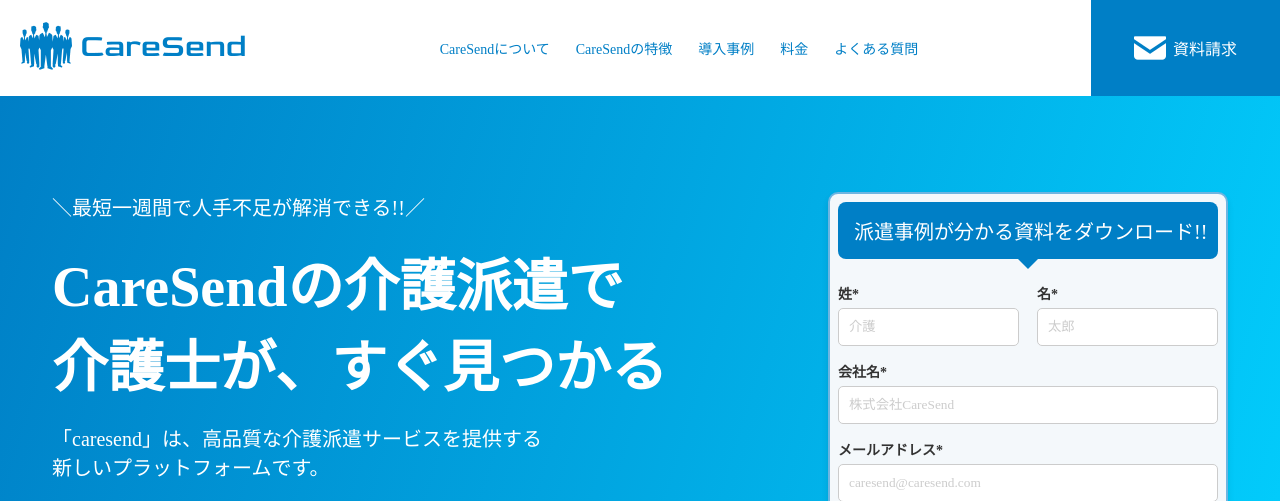
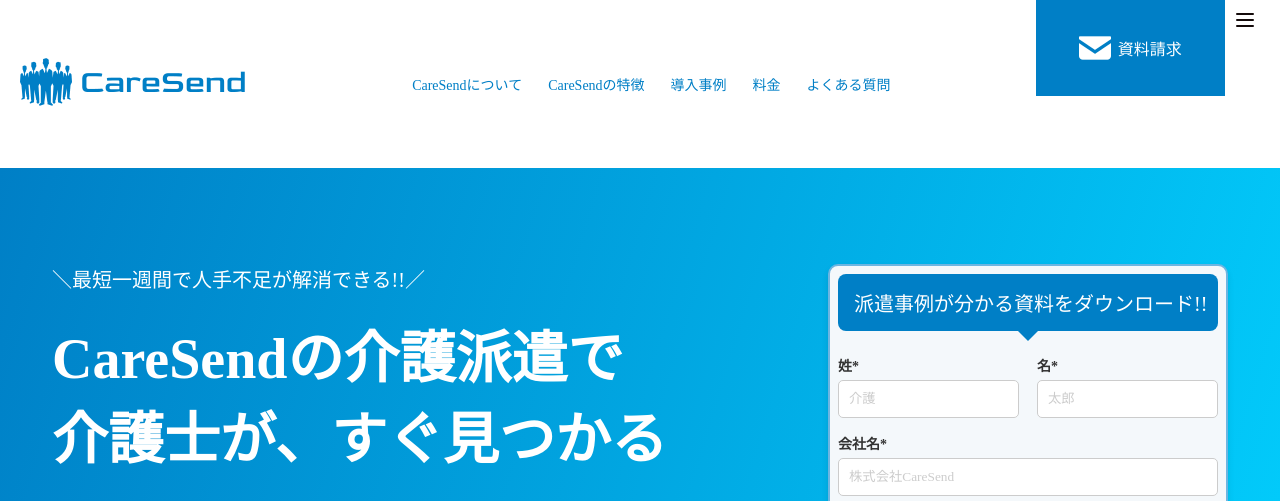
Before and after one commit to renshirogane/shogo-log, a PHP site: page / in a window 1280 px wide. Shown: the top 501 px of the page. Run offline with PHP 8.4, Linux system fonts and the light colour scheme.

Commit message:
中級編-サービスLPです。

```diff
--- a/中級編-サービスLP/index.html
+++ b/中級編-サービスLP/index.html
@@ -44,23 +44,19 @@
         </div><!-- /.header__info -->
         <div class="menu-container">
           <!-- ハンバーガーメニュー -->
-          <input type="checkbox" id="menu-toggle">
-          <label for="menu-toggle" class="menu-icon">
-              <span></span>
-              <span></span>
-              <span></span>
-              メニュー
-          </label>
-          <!-- メニューボックス -->
-          <nav class="menu">
-              <ul>
-                  <!-- メニュー項目 -->
-                  <li><a href="#">Home</a></li>
-                  <li><a href="#">About</a></li>
-                  <li><a href="#">Services</a></li>
-                  <li><a href="#">Contact</a></li>
-              </ul>
-          </nav>
+          <div class="hamburger hamburger_force_clicked hamburger_action_clicked">
+            <span></span><span></span><span></span>
+          </div>
+          <div class="menu hamburger_action_clicked">
+            <ul class="li">top</ul>
+            <ul class="li">news</ul>
+            <ul class="li">instagram</ul>
+            <ul class="li">menu</ul>
+            <ul class="li">shop</ul>
+            <ul class="li">recruit</ul>
+            <ul class="li">contact</ul>
+            <ul class="li">shopping</ul>
+          </div>
         </div>
       </div>
     </header><!-- ヘッダー終了 -->
--- a/中級編-サービスLP/style.css
+++ b/中級編-サービスLP/style.css
@@ -191,59 +191,68 @@
 /* ハンバーガーメニュー */
 /* ーーーー */
 
-.menu-container {
-  display: none; /* デフォルトで非表示に設定 */
-  position: relative; /* 相対位置に配置 */
-  width: 64px; /* 幅を64pxに設定 */
-  height: 64px; /* 高さを64pxに設定 */
-  background-color: #000; /* 背景色を黒に設定 */
-  color: #fff; /* テキスト色を白に設定 */
+.hamburger {
+  width: 40px;
+  aspect-ratio: 1;
+	aspect-ratio: 1;
+	cursor: pointer;
+	height: inherit;
+	position: relative; /*ボタン内側の基点となるためrelativeを指定*/
 }
 
-.menu-container input{
-  display: none; /* 入力フィールドを非表示に設定 */
+/*ボタン内側*/
+
+.hamburger span {
+	background: #140B0B;
+	border-radius: .125rem;
+	display: inline-block;
+	height: .125rem;
+	left: 50%;
+	position: absolute;
+	transform: translate(-50%, -50%);
+	transition: all 0.4s; /*アニメーションの設定*/
+	width: 45%;
 }
 
-/* メニューアイコン（ハンバーガーメニュー）のスタイル */
-.menu-icon {
-  display: inline-block; /* インラインブロック要素に設定 */
-  cursor: pointer; /* カーソルをポインターに変更 */
-  height: 100%; /* 高さを100%に設定 */
+.hamburger span:nth-of-type(1) {
+	top: 65%;
 }
 
-.menu-icon span {
-  display: block; /* スパンをブロック要素に設定 */
-  width: 100%; /* 幅を100%に設定 */
-  height: 4px; /* 高さを4pxに設定 */
-  background-color: #fff; /* 背景色を白に設定 */
-  margin: 4px 0; /* 上下に4pxのマージンを設定 */
-  transition: all 0.3s ease; /* すべてのプロパティのトランジションを設定 */
+.hamburger span:nth-of-type(2) {
+	top: 50%;
 }
 
-/* メニューを隠すためのスタイル */
-.menu {
-  display: none; /* デフォルトで非表示に設定 */
-  position: absolute; /* 絶対位置に配置 */
-  top: 100%; /* 親要素の下に配置 */
-  left: 0; /* 左端に配置 */
-  background-color: #f9f9f9; /* 背景色を淡いグレーに設定 */
-  width: 100%; /* 幅を100%に設定 */
+.hamburger span:nth-of-type(3) {
+	top: 35%;
 }
 
-.menu ul {
-  list-style: none; /* リストマーカーを削除 */
-  padding: 0; /* パディングをリセット */
-  margin: 0; /* マージンをリセット */
+/*clickedクラスが付与されると線が回転して×に*/
+
+.hamburger._emergent span:nth-of-type(1) {
+	left: 50%;
+	top: 50%;
+	transform: translate(-50%, -50%) rotate(-45deg);
 }
 
-.menu ul li {
-  text-align: center; /* テキストを中央に揃える */
-  padding: 10px 0; /* 上下に10pxのパディングを設定 */
+.hamburger._emergent span:nth-of-type(2) {
+	opacity: 0; /*真ん中の線は透過*/
 }
 
-.menu ul li a {
-  text-decoration: none; /* リンクの下線を削除 */
-  color: #333; /* リンクのテキスト色を濃いグレーに設定 */
+.hamburger._emergent span:nth-of-type(3) {
+	left: 50%;
+	top: 50%;
+	transform: translate(-50%, -50%) rotate(45deg);
+}
+
+.menu {
+  opacity: 0;
+  visibility: hidden;
+  transition: all .5s;
+}
+.menu._emergent {
+  opacity: 1;
+  visibility: visible;
+  transition: all .5s;
 }
 
 /* ーーーー */
@@ -794,6 +803,8 @@
 }
 
 .question__mark{
+  display: flex;
+  align-items: center;
   font-family: goldman; /* フォントファミリーをGoldmanに設定 */
   font-size: 32px; /* フォントサイズを32pxに設定 */
   padding: 6px 9px; /* 上下に6px、左右に9pxのパディングを設定 */
```
